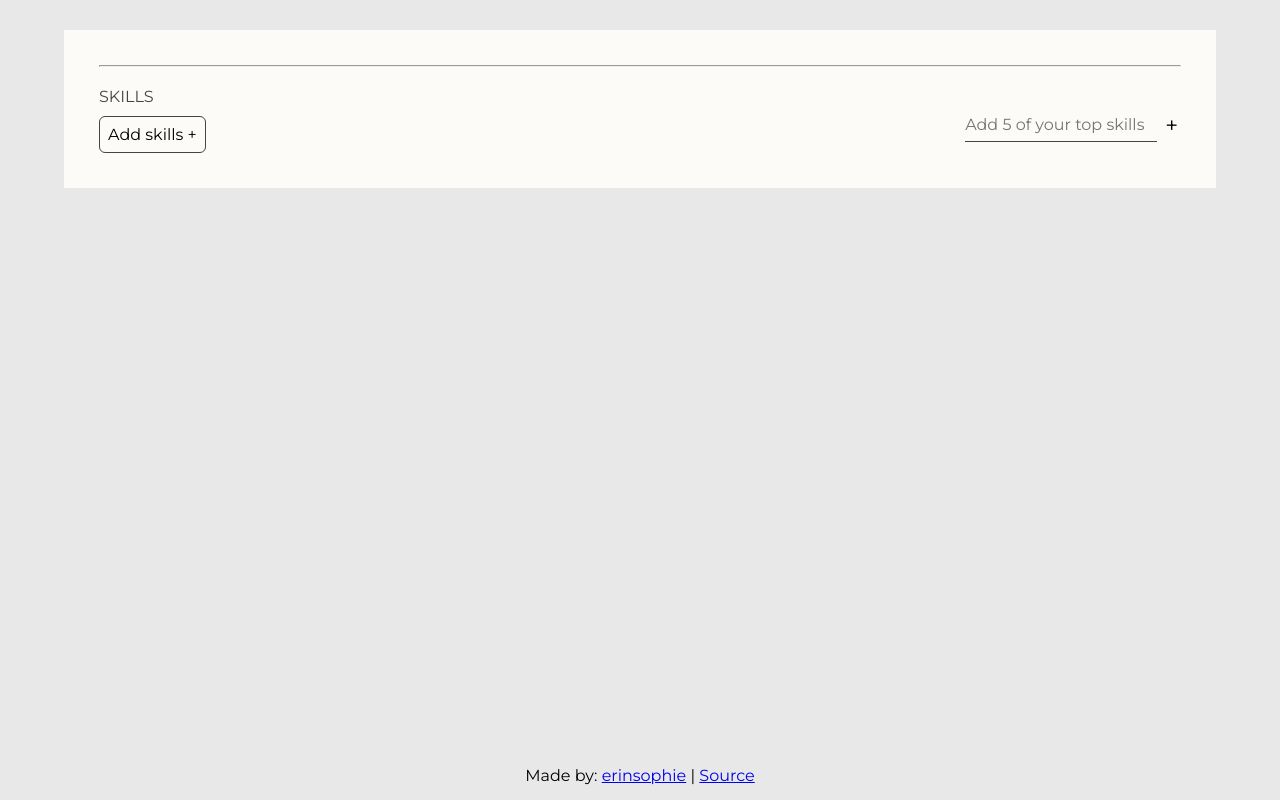
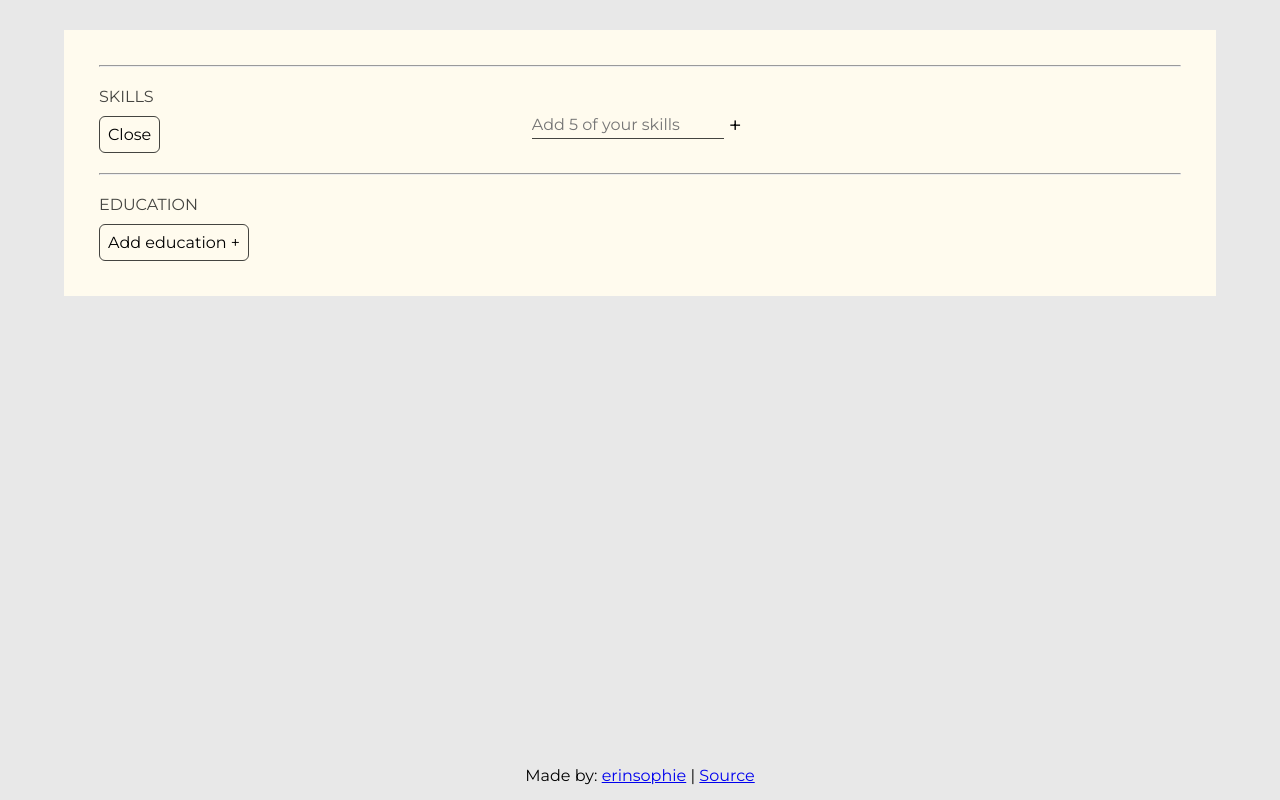
Before and after one commit to erinsophie/cv-project, a React (Create React App) app: page / in a window 1280 px wide. Both pictures are taken after a click on the button "Add skills +". Built offline with nearby package versions, Linux system fonts and the light colour scheme.

Commit message:
Start education component

```diff
--- /dev/null
+++ b/src/components/Education.js
@@ -0,0 +1,60 @@
+import React, { useState } from "react";
+
+function Education({ addEducation }) {
+  const [educationData, setEducationData] = useState({
+    degree: "",
+    school: "",
+    dates: "",
+  });
+
+  function handleInput(event) {
+    const { name, value } = event.target;
+    setEducationData((prevData) => ({
+      ...prevData,
+      [name]: value,
+    }));
+  }
+
+  function handleSubmit(event) {
+    event.preventDefault();
+    addEducation(educationData);
+    setEducationData({ degree: "", school: "", dates: "" });
+  }
+
+  return (
+    <form className="education-form" onSubmit={handleSubmit}>
+      <label htmlFor="degree">Degree awarded:</label>
+      <input
+        type="text"
+        id="degree"
+        name="degree"
+        value={educationData.degree}
+        onChange={handleInput}
+      />
+
+      <label htmlFor="school">School:</label>
+      <input
+        type="text"
+        id="school"
+        name="school"
+        value={educationData.school}
+        onChange={handleInput}
+      />
+
+      <label htmlFor="dates">Dates:</label>
+      <input
+        type="text"
+        id="dates"
+        name="dates"
+        value={educationData.dates}
+        onChange={handleInput}
+      />
+
+      <button className="add-btn" type="submit">
+        +
+      </button>
+    </form>
+  );
+}
+
+export default Education;
--- a/src/components/Skills.js
+++ b/src/components/Skills.js
@@ -1,9 +1,9 @@
 import React, { useState } from "react";
 
-function SkillsForm({ addSkill }) {
+function Skills({ addSkill }) {
   const [currentSkill, setCurrentSkill] = useState("");
 
-  function handleSkillChange(event) {
+  function handleInput(event) {
     setCurrentSkill(event.target.value);
   }
 
@@ -19,17 +19,13 @@ function SkillsForm({ addSkill }) {
     <form className="skills-form" onSubmit={handleSubmit}>
       <input
         type="text"
-        placeholder="Add 5 of your top skills"
+        placeholder="Add 5 of your skills"
         value={currentSkill}
-        onChange={handleSkillChange}
+        onChange={handleInput}
       />
       <button className="add-btn">+</button>
     </form>
   );
 }
 
-export default SkillsForm;
-
-//name
-//onChange={}
-//value={}
+export default Skills;
--- a/src/components/Template.js
+++ b/src/components/Template.js
@@ -1,16 +1,31 @@
 import React, { useState } from "react";
-import SkillsForm from "./Skills";
+import Skills from "./Skills";
+import Education from "./Education";
 
 function Template() {
-  const [showSkillsForm, setShowSkillsForm] = useState(false);
   const [skills, setSkills] = useState([]);
+  const [education, setEducation] = useState([]);
 
-  function handleClick() {
-    setShowSkillsForm((prev) => !prev);
+  const [showForm, setShowForm] = useState({
+    skillsForm: false,
+    educationForm: false,
+    workForm: false,
+  });
+
+  function handleClick(event) {
+    const { form } = event.target.dataset;
+    setShowForm((prev) => ({
+      ...prev,
+      [form]: !prev[form],
+    }));
   }
 
   function addSkill(skill) {
     setSkills((prevSkills) => [...prevSkills, skill]);
+  }
+
+  function addEducation(info) {
+    setEducation((prevInfo) => [...prevInfo, info]);
   }
 
   return (
@@ -20,18 +35,47 @@ function Template() {
       <div className="skills-section">
         <div>
           <p>SKILLS</p>
-          <button onClick={handleClick} className="open-form-btn">
-            Add skills +
+          <button
+            onClick={handleClick}
+            data-form="skillsForm"
+            className="open-form-btn"
+          >
+            {showForm.skillsForm ? "Close" : "Add skills +"}
           </button>
         </div>
 
-        <div className="skills-list">
+        <div className="info">
           <ul>
             {skills.map((skill, index) => (
               <li key={index}>{skill}</li>
             ))}
           </ul>
-          {showSkillsForm && <SkillsForm addSkill={addSkill} />}
+          {showForm.skillsForm && <Skills addSkill={addSkill} />}
+        </div>
+      </div>
+
+      <hr />
+      <div className="education-section">
+        <div>
+          <p>EDUCATION</p>
+          <button
+            onClick={handleClick}
+            data-form="educationForm"
+            className="open-form-btn"
+          >
+            {showForm.educationForm ? "Close" : "Add education +"}
+          </button>
+        </div>
+
+        <div className="info">
+          {education.map((info, index) => (
+            <div key={index}>
+              <p>{info.degree}</p>
+              <p>{info.school}</p>
+              <p>{info.dates}</p>
+            </div>
+          ))}
+          {showForm.educationForm && <Education addEducation={addEducation} />}
         </div>
       </div>
     </div>
--- a/src/styles/styles.css
+++ b/src/styles/styles.css
@@ -56,7 +56,7 @@ h6 {
   margin-bottom: 30px;
   padding: 35px;
   color: #444440;
-  background-color: #fcfbf8;
+  background-color: #fffbee;
   width: 90%;
 }
 
@@ -74,7 +74,6 @@ button {
 .add-btn {
   font-size: 1.4rem;
   border: none;
-  padding: 3px;
 }
 
 /* skills section */
@@ -91,9 +90,10 @@ button {
   margin-top: 10px;
 }
 
-.skills-list {
+.info {
   display: flex;
   flex-direction: column;
+  width: 60%;
 }
 
 .skills-form input {
@@ -105,6 +105,26 @@ button {
 
 /* education section */
 
+.education-section {
+  display: flex;
+  justify-content: space-between;
+  align-items: center;
+}
+
+.education-form {
+  display: flex;
+  flex-direction: column;
+  gap: 5px;
+  margin-top: 10px;
+}
+
+.education-form input {
+  background-color: transparent;
+  border: none;
+  outline: none;
+  border-bottom: 1px solid #444440;
+}
+
 /* footer */
 
 .footer {
```
